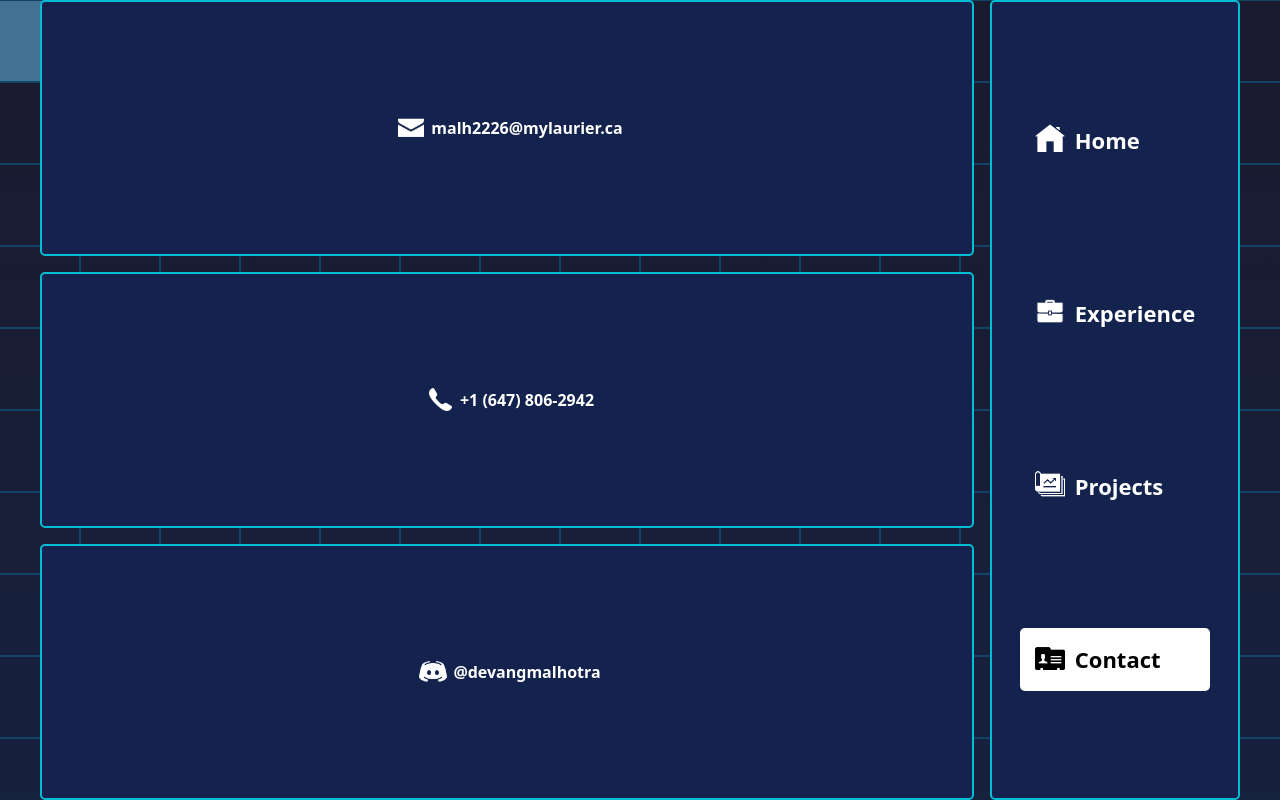
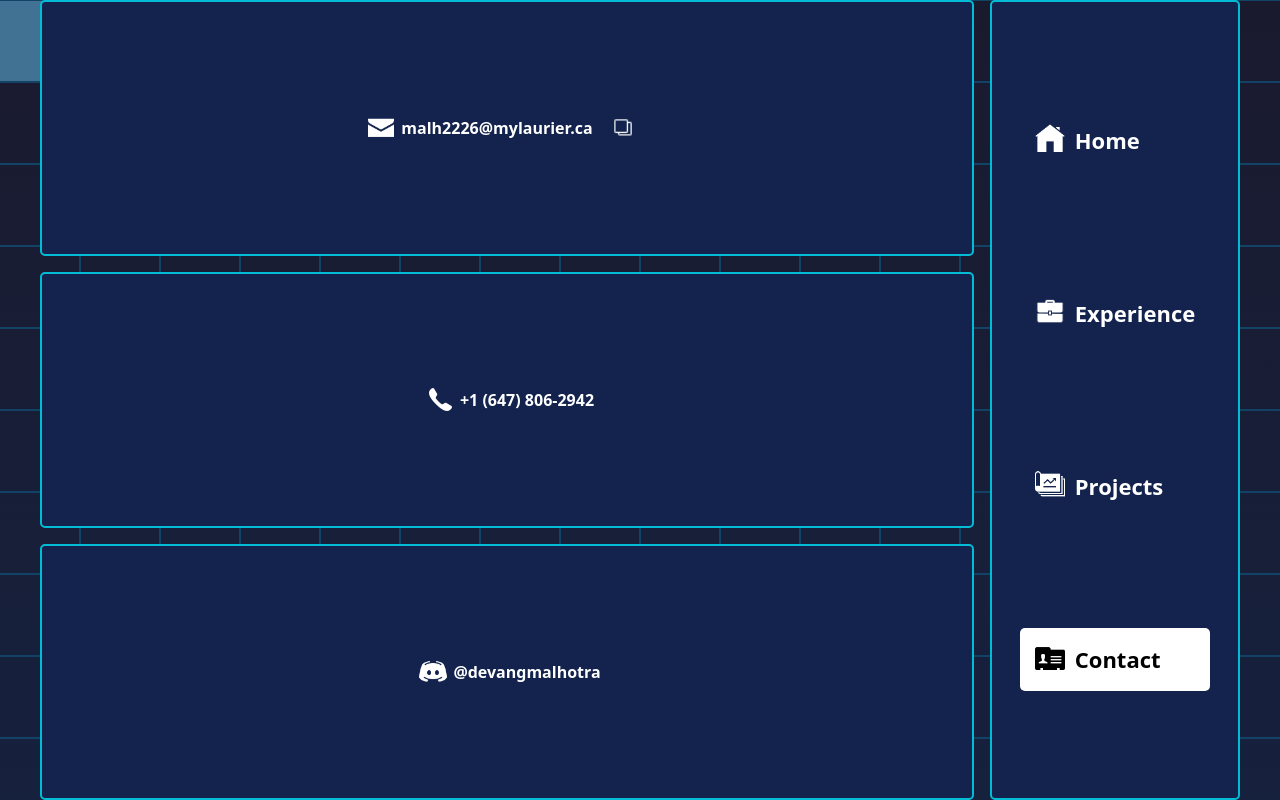
Before and after one commit to devangmalhotra/portfolio-website, a React (Vite) app: page / in a window 1280 px wide. Both pictures are taken after a click on the item "Contact". Built offline with nearby package versions, Linux system fonts and the light colour scheme.

Commit message:
updated files

```diff
--- a/src/Components/Contact/EmailCard/EmailCard.css
+++ b/src/Components/Contact/EmailCard/EmailCard.css
@@ -1,7 +1,3 @@
-#email-card-container {
-    position: relative;
-}
-
 #email-card-content {
     display: flex;
     justify-content: center;
--- a/src/Components/Contact/EmailCard/EmailCard.jsx
+++ b/src/Components/Contact/EmailCard/EmailCard.jsx
@@ -1,21 +1,14 @@
 import React from 'react'
 import './EmailCard.css'
 import emailIcon from '../../../assets/ContactIcons/icons8-email-48.png'
-import externalLinkIcon from '../../../assets/icons8-external-link-128.png'
+import CopyClipboardBtn from '../../CopyClipboardBtn/CopyClipboardBtn'
 
 function EmailCard() {
-  const handleClick = () => {
-        const newWindow = window.open('mailto:malh2226@mylaurier.ca', '_blank', 'noopener,noreferrer');
-        if (newWindow) newWindow.opener = null;
-    };
-
   return (
-    <div id='email-card-container' className='card external-link' onClick={handleClick}>
-        <div className='external-link-icon-container'>
-            <img src={externalLinkIcon} alt="" />
-        </div>
+    <div id='email-card-container' className='card'>
         <div id='email-card-content' className='card-content'>
             <img src={emailIcon} alt="" /><h4>malh2226@mylaurier.ca</h4>
+            <CopyClipboardBtn text='malh2226@mylaurier.ca' />
         </div>
     </div>
   )
--- /dev/null
+++ b/src/Components/CopyClipboardBtn/CopyClipboardBtn.css
@@ -0,0 +1,47 @@
+#clipboard-btn {
+    display: flex;
+    justify-content: center;
+    align-items: center;
+    margin: 0 10px;
+    background-color: transparent;
+    padding: 4px;
+    border-radius: 5px;
+    transition: 0.3s cubic-bezier(0.7, 0, 0.2, 1);
+}
+
+#clipboard-btn img {
+    height: 20px;
+}
+
+#clipboard-btn:hover {
+    opacity: 60%;
+    transition: 0.3s cubic-bezier(0.7, 0, 0.2, 1);
+}
+
+#clipboard-btn-container h4 {
+    position: absolute;
+    margin: 0;
+    top: 50%;
+    left: 50%;
+    transform: translate(-50%, -50%);
+    color: #00FFFF;
+    background-color: #009e9e;
+    padding: 5px;
+    border-radius: 10px;
+    display: none;
+    border: 1px solid #00FFFF;
+    box-shadow: 0 0 10px #00FFFF;
+}
+
+.copied-animating {
+    display: block !important;
+    animation: copiedAnimation 2s linear;
+}
+
+@keyframes copiedAnimation {
+    from {
+        opacity: 100%;
+    } to {
+        opacity: 0%;
+    }
+}
--- /dev/null
+++ b/src/Components/CopyClipboardBtn/CopyClipboardBtn.jsx
@@ -0,0 +1,23 @@
+import React, { useState } from 'react'
+import './CopyClipboardBtn.css'
+import clipboardIcon from '../../assets/icons8-copy-16.png'
+
+function CopyClipboardBtn(props) {
+    const [animating, setAnimating] = useState(false);
+
+    const handleClick = async () => {
+        await navigator.clipboard.writeText(props.text);
+        setAnimating(true);
+    }
+
+  return (
+    <div id='clipboard-btn-container'>
+        <button id='clipboard-btn' onClick={handleClick}>
+            <img src={clipboardIcon} alt="" />
+        </button>
+        <h4 className={animating ? 'copied-animating' : ''}>Copied!</h4>
+    </div>
+  )
+}
+
+export default CopyClipboardBtn
```
Also changed, not shown: src/assets/icons8-copy-16.png (added).
